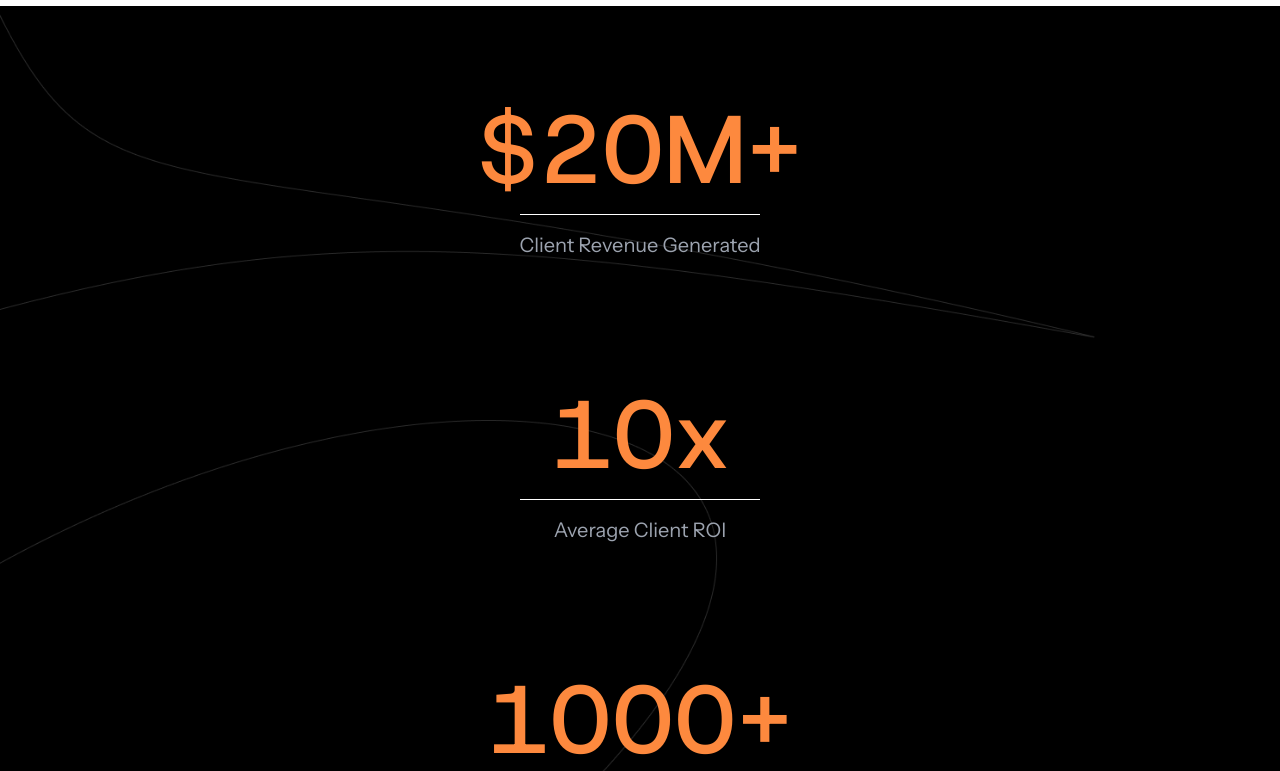
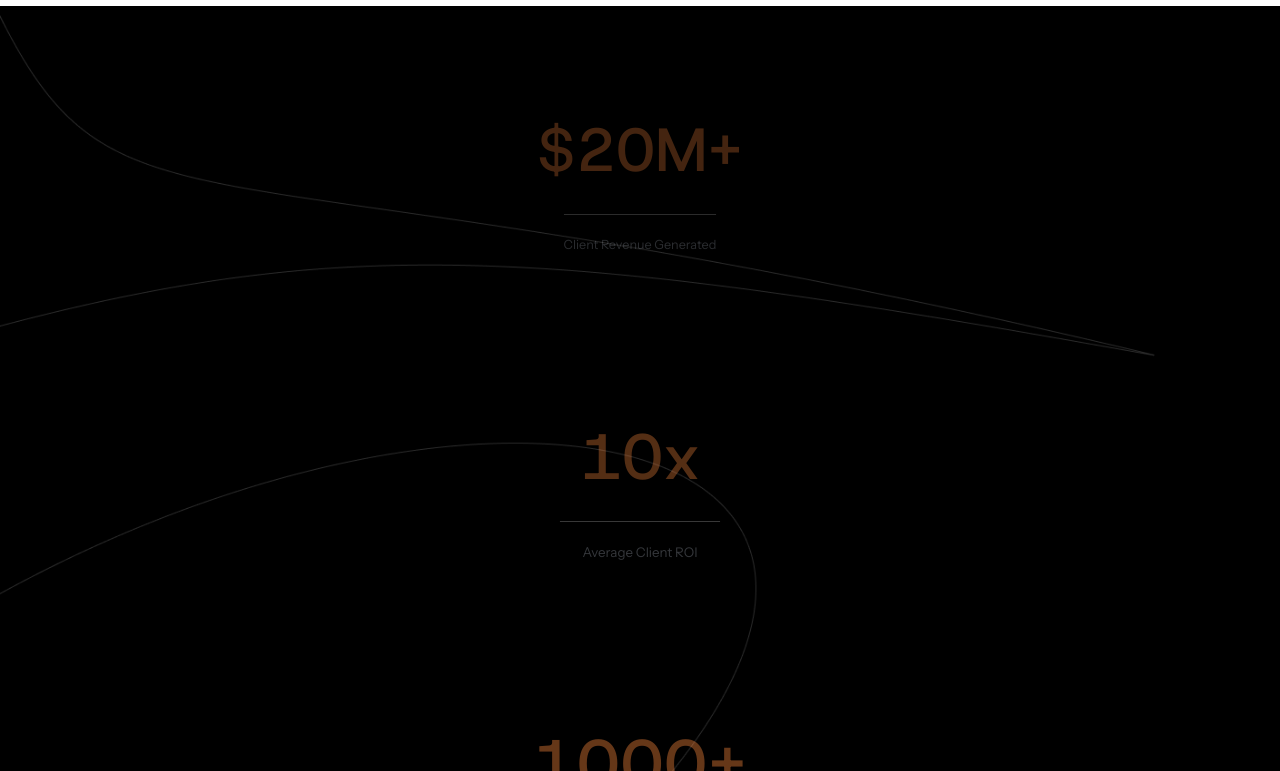
Before and after one commit to Digital-Six25/digital6, a Next.js app: page / in a window 1280 px wide. Shown: the part 969-1740 px from the top of the page. Built offline with nearby package versions, Linux system fonts and the light colour scheme.

Commit message:
animation for stats section

```diff
--- a/components/stats-section.tsx
+++ b/components/stats-section.tsx
@@ -1,5 +1,7 @@
 "use client";
-import { motion } from "framer-motion";
+
+import { useRef } from "react";
+import { motion, useScroll, useTransform } from "framer-motion";
 
 export default function StatsSection() {
   const stats = [
@@ -28,22 +30,52 @@ export default function StatsSection() {
         alt="Decorative Curve"
         className="absolute left-0 top-0 h-full object-contain pointer-events-none select-none z-0"
       />
-      {/* Content */}
+
       <div className="relative z-10 max-w-4xl mx-auto px-6">
-        <div className="space-y-32">
-          {stats.map((stat, index) => (
-            <div key={index} className="text-center">
-              <div
-                className={`text-6xl md:text-7xl lg:text-8xl font-medium font-host-grotesk mb-4 text-primary`}
-              >
-                {stat.value}
+        <div className="space-y-[150px]">
+          {stats.map((stat, index) => {
+            const ref = useRef(null);
+
+            const { scrollYProgress } = useScroll({
+              target: ref,
+              offset: ["start end", "end start"], // Controls when animation starts/ends
+            });
+
+            // Scale: small → big → small
+            const scale = useTransform(
+              scrollYProgress,
+              [0, 0.5, 1],
+              [0.5, 1, 0.5]
+            );
+
+            // Opacity: transparent → opaque → transparent
+            const opacity = useTransform(
+              scrollYProgress,
+              [0, 0.5, 1],
+              [0, 1, 0]
+            );
+
+            return (
+              <div key={index} ref={ref} className="text-center">
+                <motion.div
+                  style={{ scale, opacity }}
+                  className="text-6xl md:text-7xl lg:text-8xl font-medium font-host-grotesk mb-4 text-primary"
+                >
+                  {stat.value}
+                </motion.div>
+                <motion.div
+                  style={{ scale, opacity }}
+                  className="h-px w-60 bg-white mx-auto mb-4"
+                />
+                <motion.div
+                  style={{ scale, opacity }}
+                  className="text-gray-400 text-lg md:text-xl font-instrument-sans max-w-md mx-auto"
+                >
+                  {stat.label}
+                </motion.div>
               </div>
-              <div className="h-px w-60 bg-white mx-auto mb-4" />
-              <div className="text-gray-400 text-lg md:text-xl font-instrument-sans max-w-md mx-auto">
-                {stat.label}
-              </div>
-            </div>
-          ))}
+            );
+          })}
         </div>
       </div>
     </section>
```
Also changed, not shown: app/page.tsx (+10 -10 lines).
